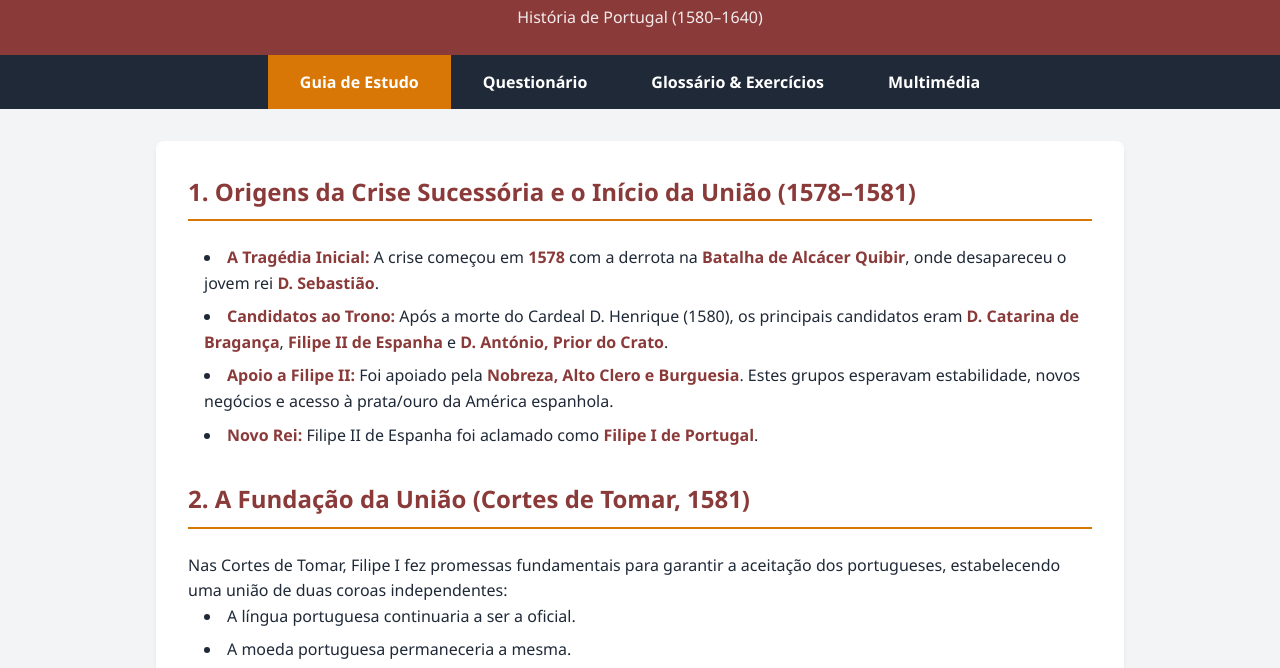
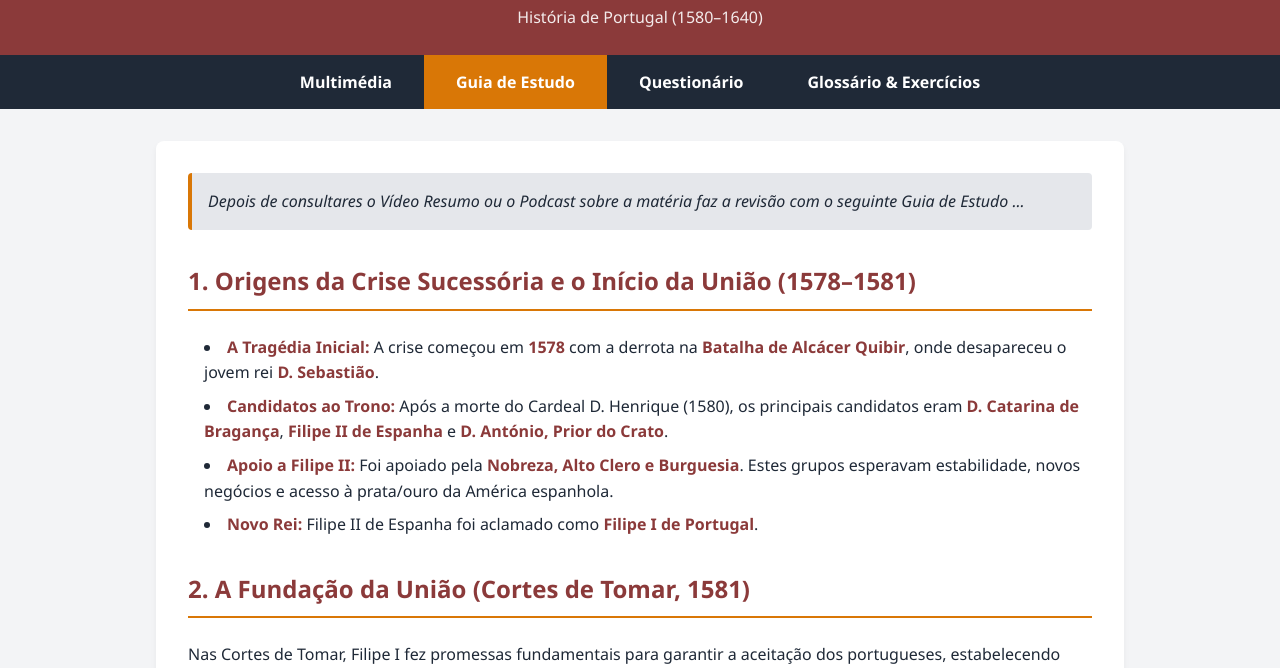
Before and after one commit to profteofar/1640, a plain HTML site: page index.html in a window 1280 px wide. Shown: the part 73-741 px from the top of the page. Drawn offline with Linux system fonts and the light colour scheme.

Commit message:
Add files via upload

```diff
--- a/index.html
+++ b/index.html
@@ -348,7 +348,7 @@
             border-top: 1px solid #eee;
         }
 
-        /* MULTIMEDIA STYLES (NOVO) */
+        /* MULTIMEDIA STYLES */
         .media-container {
             background: #f8fafc;
             padding: 1.5rem;
@@ -475,10 +475,12 @@
 
     <nav>
         <div class="nav-container">
+            <!-- Multimédia Movido para o início -->
+            <button class="nav-btn" onclick="showSection('multimedia')">Multimédia</button>
             <button class="nav-btn active" onclick="showSection('guia')">Guia de Estudo</button>
             <button class="nav-btn" onclick="showSection('quiz')">Questionário</button>
             <button class="nav-btn" onclick="showSection('glossario')">Glossário & Exercícios</button>
-            <button class="nav-btn" onclick="showSection('multimedia')">Multimédia</button>
+
             <!-- Botão Certificado só aparece se desbloqueado -->
             <button id="btn-certificado" class="nav-btn" onclick="showSection('certificado')">★ Obter Certificado ★</button>
         </div>
@@ -487,7 +489,12 @@
     <main>
         <!-- SECÇÃO 1: GUIA DE ESTUDO -->
         <section id="guia" class="section-content active">
-            <!-- Conteúdo do Guia mantido -->
+
+            <!-- Nova frase introdutória -->
+            <p style="margin-bottom: 2rem; font-style: italic; color: var(--secondary); background: #e5e7eb; padding: 1rem; border-left: 4px solid var(--accent); border-radius: 4px;">
+                Depois de consultares o Vídeo Resumo ou o Podcast sobre a matéria faz a revisão com o seguinte Guia de Estudo ...
+            </p>
+
             <h2>1. Origens da Crise Sucessória e o Início da União (1578–1581)</h2>
             <ul>
                 <li><strong>A Tragédia Inicial:</strong> A crise começou em <strong>1578</strong> com a derrota na <strong>Batalha de Alcácer Quibir</strong>, onde desapareceu o jovem rei <strong>D. Sebastião</strong>.</li>
@@ -896,10 +903,11 @@
             document.getElementById(id).classList.add('active');
             const buttons = document.querySelectorAll('.nav-btn');
 
-            if(id === 'guia') buttons[0].classList.add('active');
-            if(id === 'quiz') buttons[1].classList.add('active');
-            if(id === 'glossario') buttons[2].classList.add('active');
-            if(id === 'multimedia') buttons[3].classList.add('active'); // Novo índice para Multimédia
+            // Actualizada a ordem dos botões: Multimédia -> Guia -> Quiz -> Glossário
+            if(id === 'multimedia') buttons[0].classList.add('active');
+            if(id === 'guia') buttons[1].classList.add('active');
+            if(id === 'quiz') buttons[2].classList.add('active');
+            if(id === 'glossario') buttons[3].classList.add('active');
             if(id === 'certificado') document.getElementById('btn-certificado').classList.add('active');
         }
 
```
